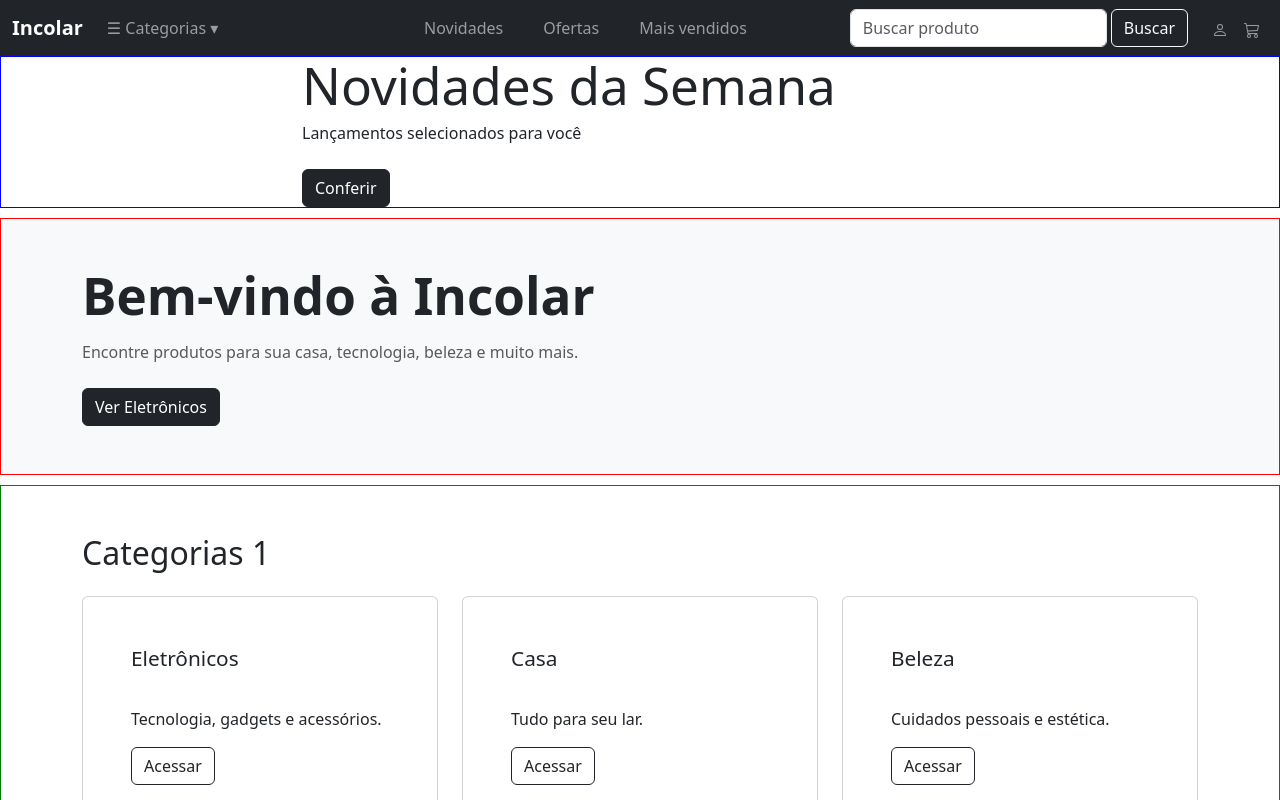
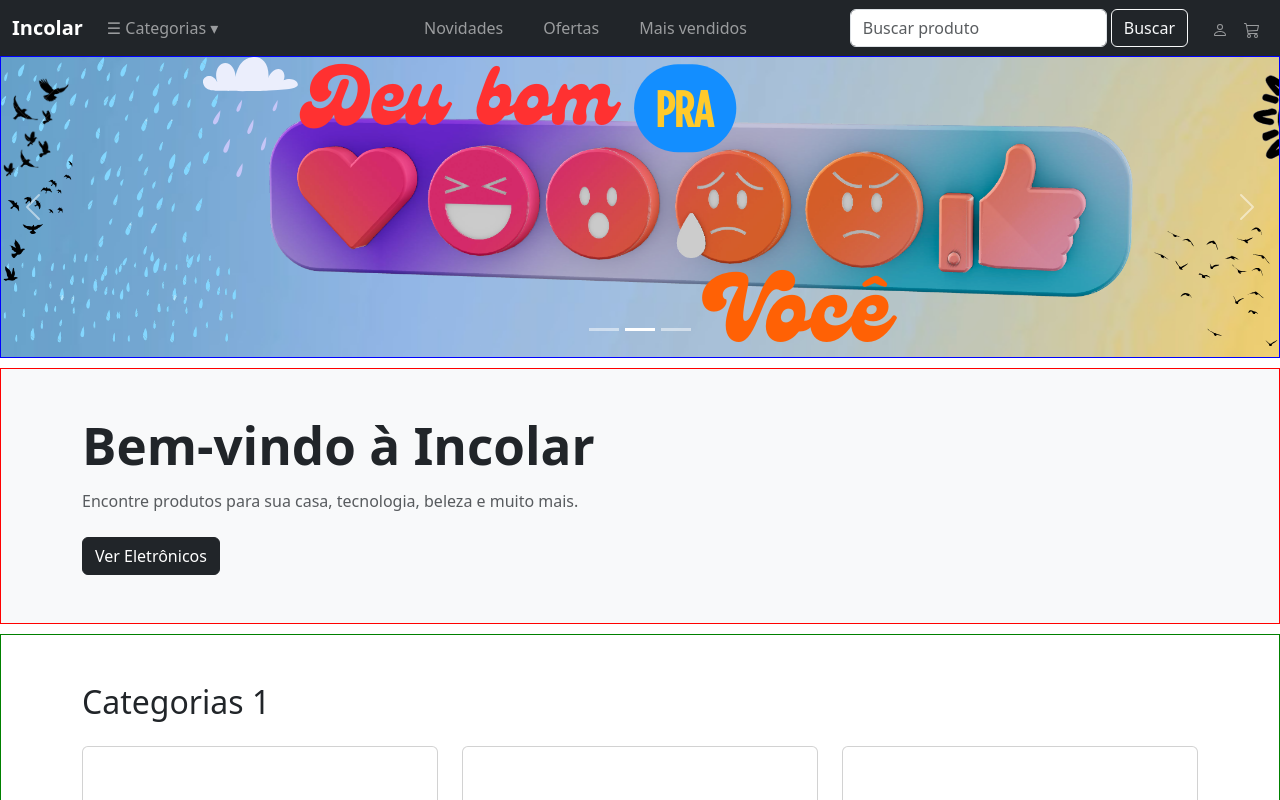
Before and after one commit to dcs30000/landingPage-reactjsBootstrap, a React (Vite) app: page / in a window 1280 px wide. Shown: the top 800 px of the page. Built offline with nearby package versions, Linux system fonts and the light colour scheme.

Commit message:
retirei a configuracao do slide 2 e coloquei só a imagem no carousel do slide 2

```diff
--- a/src/pages/Home/Home.jsx
+++ b/src/pages/Home/Home.jsx
@@ -28,7 +28,8 @@ function Home() {
             </Carousel.Item>
 
             <Carousel.Item>
-              <div className="hero-slide hero-slide-2">
+              <img className='hero-image' src="/banner2.png" alt="Banner2" />
+              {/*<div className="hero-slide hero-slide-2">
                 <Container className='hero-content'>
                   <h1>Novidades da Semana</h1>
                   <p>Lançamentos selecionados para você</p>
@@ -36,7 +37,7 @@ function Home() {
                     Conferir
                   </Button>
                 </Container>
-              </div>
+              </div>*/}
             </Carousel.Item>
 
             <Carousel.Item>
```
